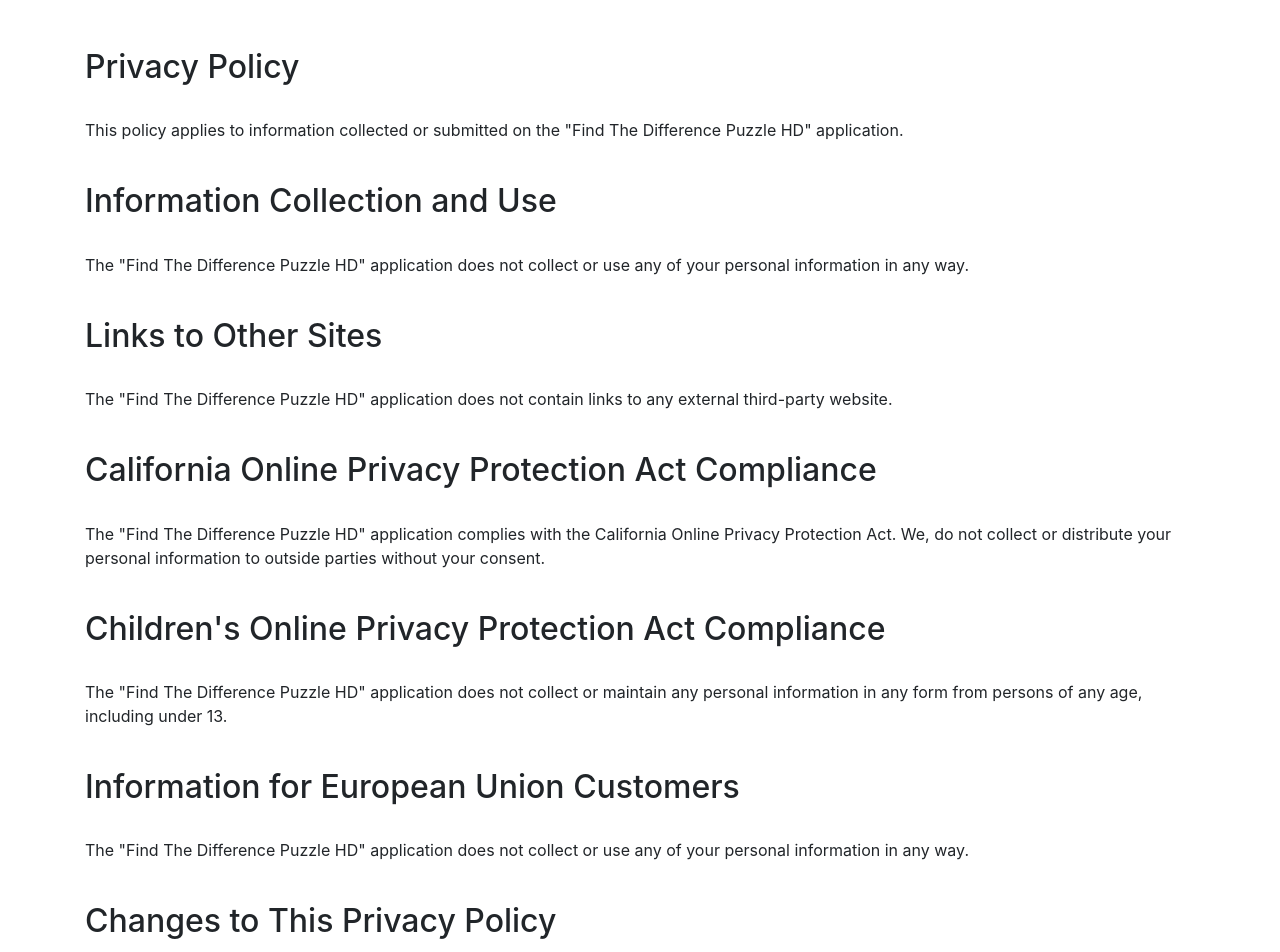
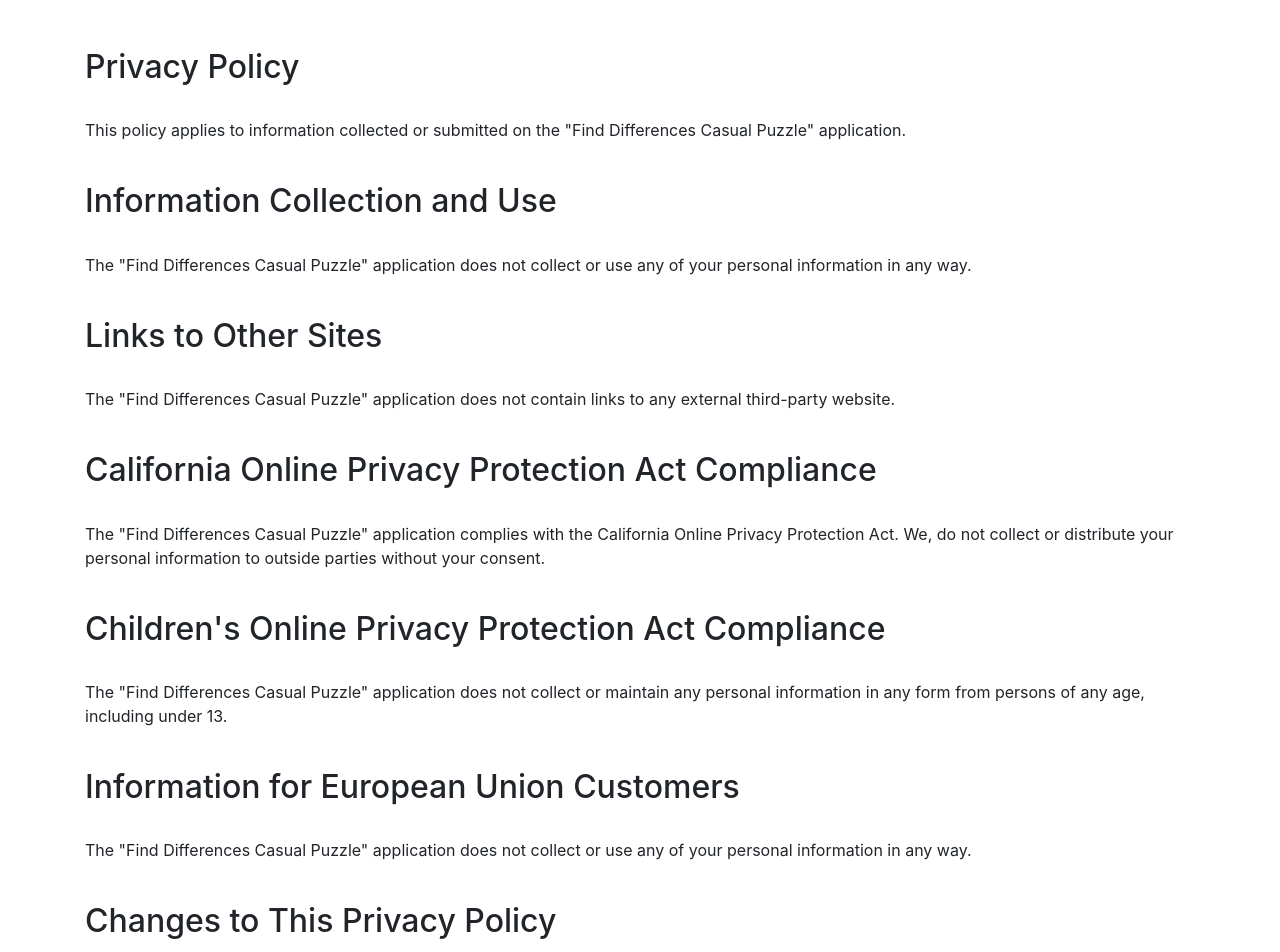
Before and after one commit to bluebarium/bluebarium, a plain HTML site: page DiscernDifferences/About/PrivacyPolicyDiscern/PrivacyPolicy2.html in a window 1280 px wide. Shown: the top 952 px of the page. Drawn offline with nearby package versions, Linux system fonts and the light colour scheme.

Commit message:
Update PrivacyPolicy2.html

```diff
--- a/DiscernDifferences/About/PrivacyPolicyDiscern/PrivacyPolicy2.html
+++ b/DiscernDifferences/About/PrivacyPolicyDiscern/PrivacyPolicy2.html
@@ -36,7 +36,7 @@
 
     <br/>
 
-    <p>This policy applies to information collected or submitted on the "Find The Difference Puzzle HD"
+    <p>This policy applies to information collected or submitted on the "Find Differences Casual Puzzle"
 
         application.</p>
 
@@ -48,7 +48,7 @@
 
     <p>
 
-        The "Find The Difference Puzzle HD" application does not collect or use any of your personal information in any
+        The "Find Differences Casual Puzzle" application does not collect or use any of your personal information in any
 
         way.
 
@@ -62,7 +62,7 @@
 
     <!--<p>
 
-        The "Find The Difference Puzzle HD" application does contain links to external third-party Social Media sites,
+        The "Find Differences Casual Puzzle" application does contain links to external third-party Social Media sites,
 
         namely Youtube, Facebook, Twitter and Pinterest. These have their independent privacy policies, and we have no
 
@@ -72,7 +72,7 @@
 
     <p>
 
-        The "Find The Difference Puzzle HD" application does not contain links to any external third-party website.
+        The "Find Differences Casual Puzzle" application does not contain links to any external third-party website.
 
     </p>
 
@@ -84,7 +84,7 @@
 
     <p>
 
-        The "Find The Difference Puzzle HD" application complies with the California Online Privacy Protection Act. We,
+        The "Find Differences Casual Puzzle" application complies with the California Online Privacy Protection Act. We,
 
         do not collect or distribute your personal information to outside parties without your consent.
 
@@ -98,7 +98,7 @@
 
     <p>
 
-        The "Find The Difference Puzzle HD" application does not collect or maintain any personal information in any form
+        The "Find Differences Casual Puzzle" application does not collect or maintain any personal information in any form
 
         from persons of any age, including under 13.
 
@@ -112,7 +112,7 @@
 
     <p>
 
-        The "Find The Difference Puzzle HD" application does not collect or use any of your personal information in any
+        The "Find Differences Casual Puzzle" application does not collect or use any of your personal information in any
 
         way.
 
```
